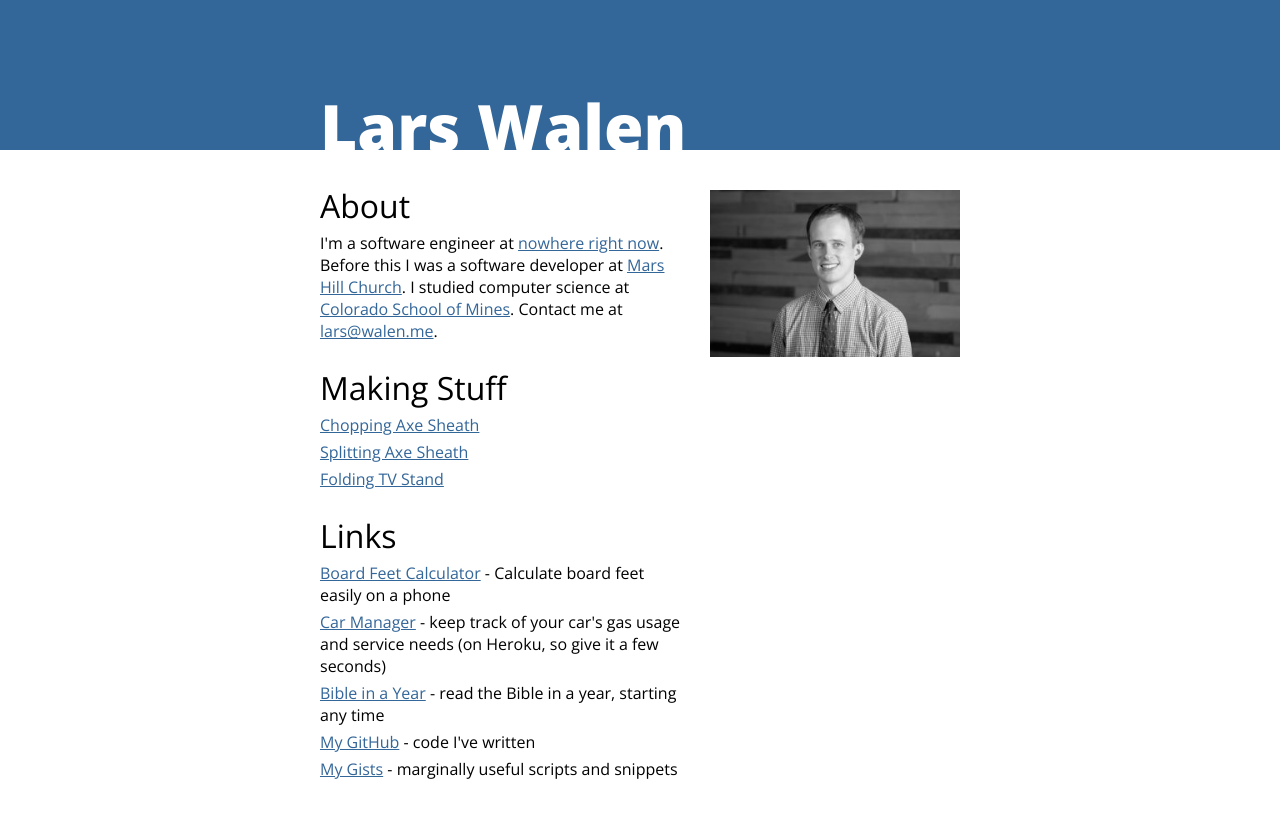
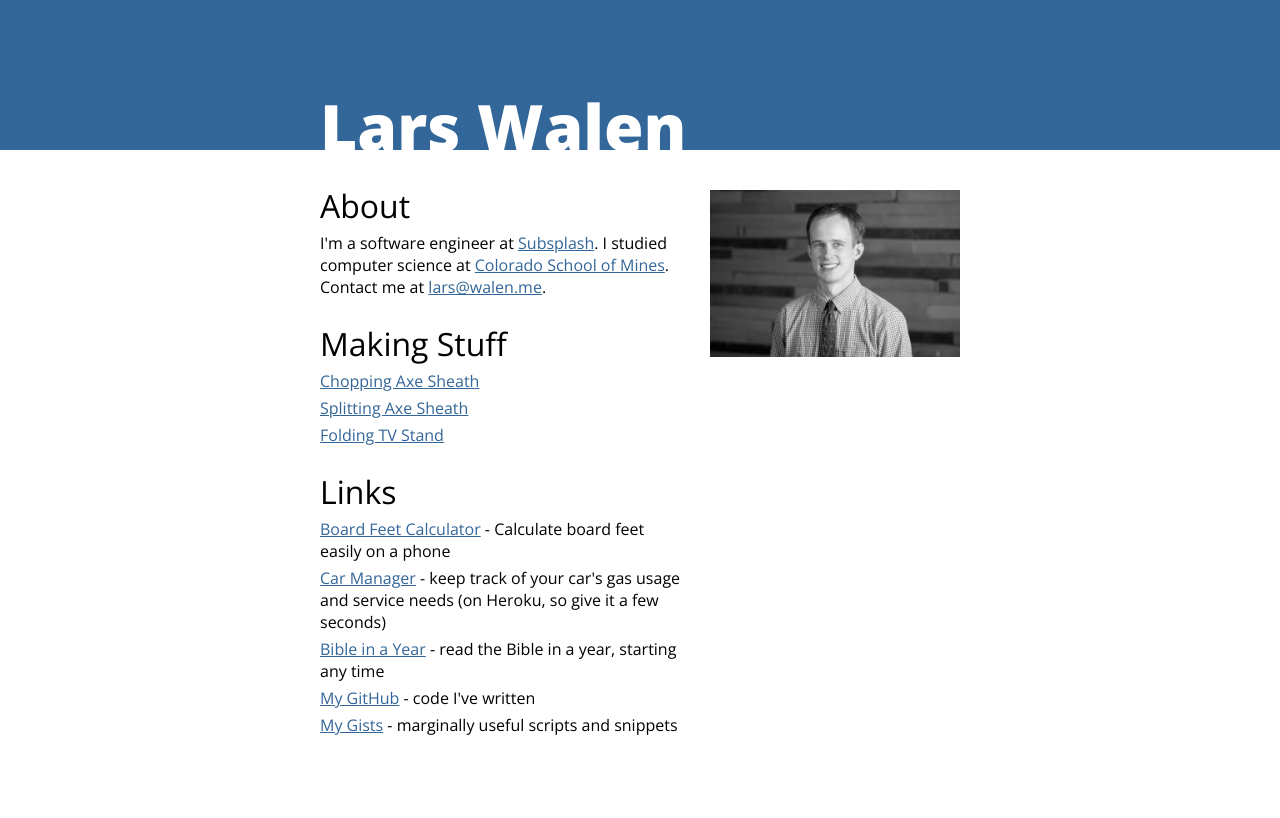
Before and after one commit to lwalen/lwalen.github.io, a Jekyll site: the page built from index.html, in a window 1280 px wide. Shown: the top 818 px of the page. Built offline with Jekyll 4.4.1, drawn with Linux system fonts in a browser that asks for light colours; nearby versions of some CDN libraries.

Commit message:
Updated current job

```diff
--- a/index.html
+++ b/index.html
@@ -5,8 +5,7 @@ layout: default
 <div class='content'>
   <h2>About</h2>
   <p>
-    I'm a software engineer at <a href='/dev/null'>nowhere right now</a>.
-    Before this I was a software developer at <a href='http://marshill.com'>Mars Hill Church</a>.
+    I'm a software engineer at <a href='http://subsplash.com'>Subsplash</a>.
     I studied computer science at <a href='http://mines.edu'>Colorado School of Mines</a>.
     Contact me at <a href="mailto:lars@walen.me">lars@walen.me</a>.
   </p>
```
